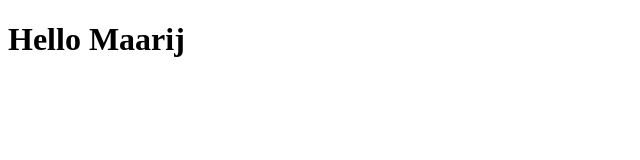
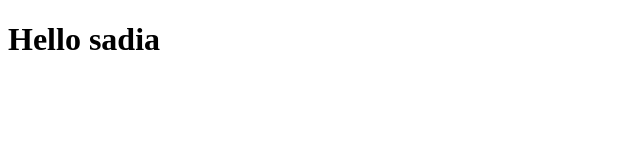
Before and after one commit to khalidgilani/Bootcamp20201, a plain HTML site: page index.html in a window 1280 px wide. Shown: the whole page, without its empty margins (0-640 px from the left). Drawn offline with Linux system fonts and the light colour scheme.

Commit message:
added sadia

```diff
--- a/index.html
+++ b/index.html
@@ -6,6 +6,6 @@
     <title>Document</title>
 </head>
 <body>
-   <h1>Hello Maarij</h1>
+   <h1>Hello sadia</h1>
 </body>
 </html>
```
